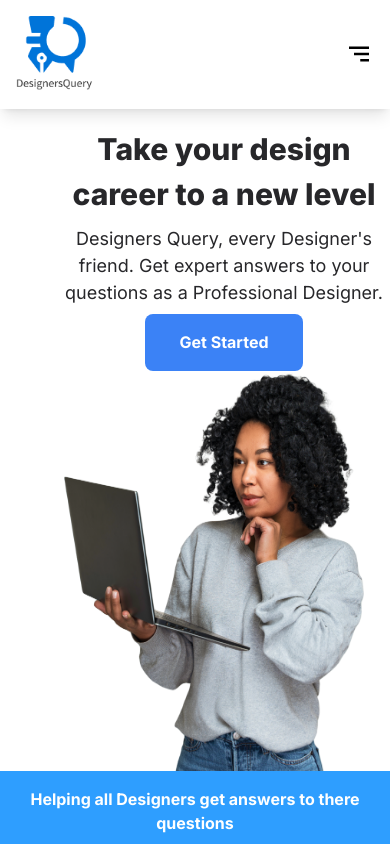
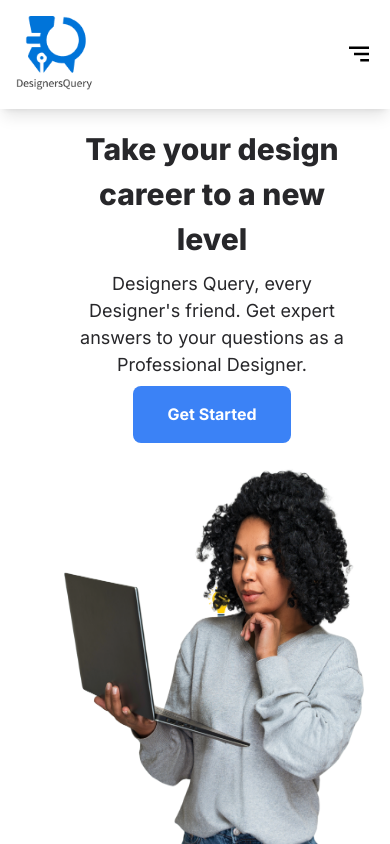
Before and after one commit to Timmydee/dnq, a Next.js app: page / in a window 390 px wide. Shown: the top 844 px of the page. Built offline with nearby package versions, Linux system fonts and the light colour scheme.

Commit message:
landing page

```diff
--- a/homeComponent/Frame1.jsx
+++ b/homeComponent/Frame1.jsx
@@ -25,18 +25,18 @@ const Frame1 = () => {
         </div>
       </div>
 
-      <div className="relative lg:flex lg:flex-row flex-col lg:justify-between justify-center items-center w-full">
+      <div className="relative lg:flex lg:flex-row flex-col lg:justify-between justify-cente items-cente w-full">
         <div className="fle w-">
-          <div className=" flex-col lg:w-full max:w-[400px] justify-center lg:justify-start lg:items-start items-center inline-flex pt-[0.1rem] lg:pt-[3rem] mt-[1rem] lg:[4rem] ">
-            <div className="lg-w-full w-[320px]">
-              <div className="text-zinc-800 text-[30px] lg:text-[57px] font-extrabold lg:text-start text-center ">
+          <div className=" flex-col justify-center lg:justify-start lg:items-start items-center inline-flex pt-[0.1rem] lg:pt-[3rem] mt-[1rem] lg:[4rem] ">
+            <div className="lg-w-full w-[296px] mx-auto">
+              <h2 className="text-zinc-800 text-[30px] lg:text-[57px] font-extrabold lg:text-start text-center ">
                 Take your design
                 career to a new level
-              </div>
-              <div className="lg:w-[532px] text-zinc-800 text-[18px] pt-2 lg:text-[24px] font-normal w-[100%] lg:text-start text-center">
+              </h2>
+              <p className="lg:w-[532px] text-zinc-800 text-[18px] pt-2 lg:text-[24px] font-normal w-[100%] lg:text-start text-center">
                 Designers Query, every Designer's friend.
                 Get expert answers to your questions as a Professional Designer.
-              </div>
+              </p>
 
             </div>
             <div className="lg:px-[54px] px-[34px] pt-4 pb-[17px] mt-2  bg-blue-500 rounded-lg justify-center items-center inline-flex">
@@ -54,7 +54,7 @@ const Frame1 = () => {
         </div>
 
         <div className="relativ">
-          <div className="lg:w-[542px] lg:h-[688px] w-[300px] h-[400px] lg:mt-[4rem] mt-[0rem] relative">
+          <div className="lg:w-[542px] lg:h-[688px] w-[300px] h-[400px] lg:mt-[4rem] mt-[1.5rem] relative">
             <Image src="/dnqHero.png" fill />
           </div>
         </div>
```
